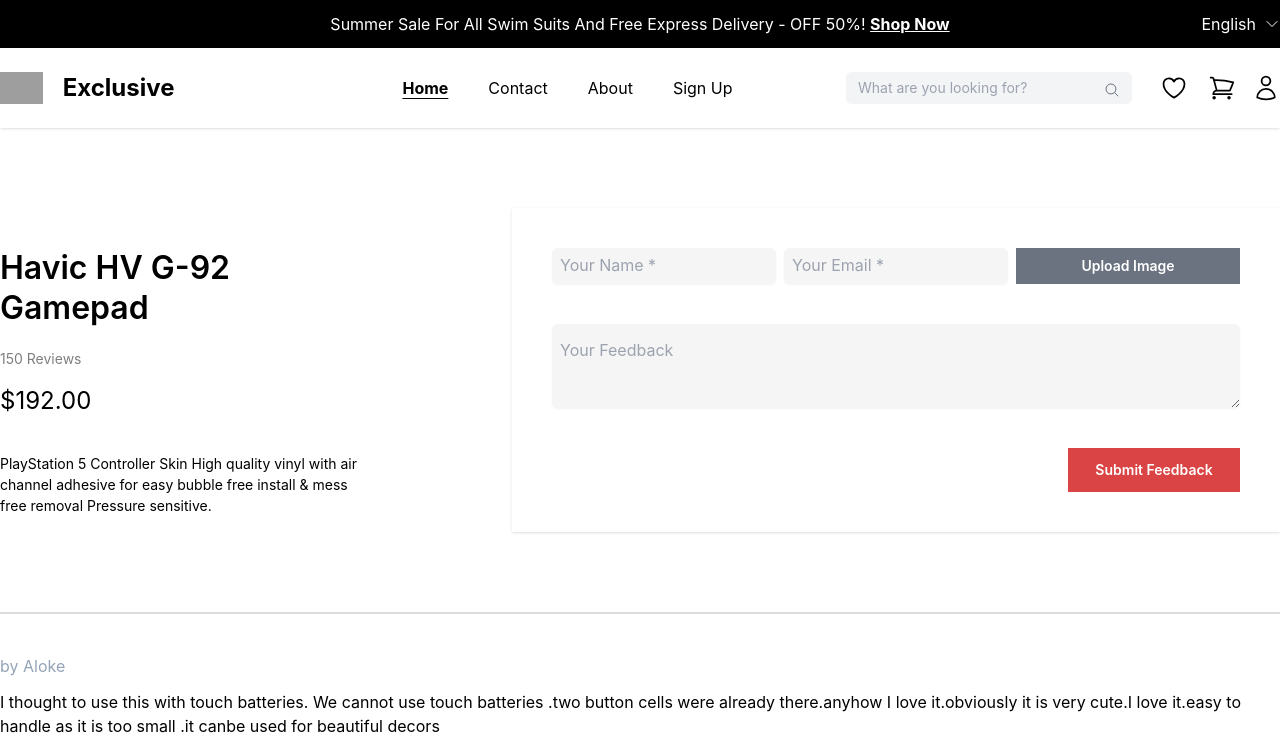
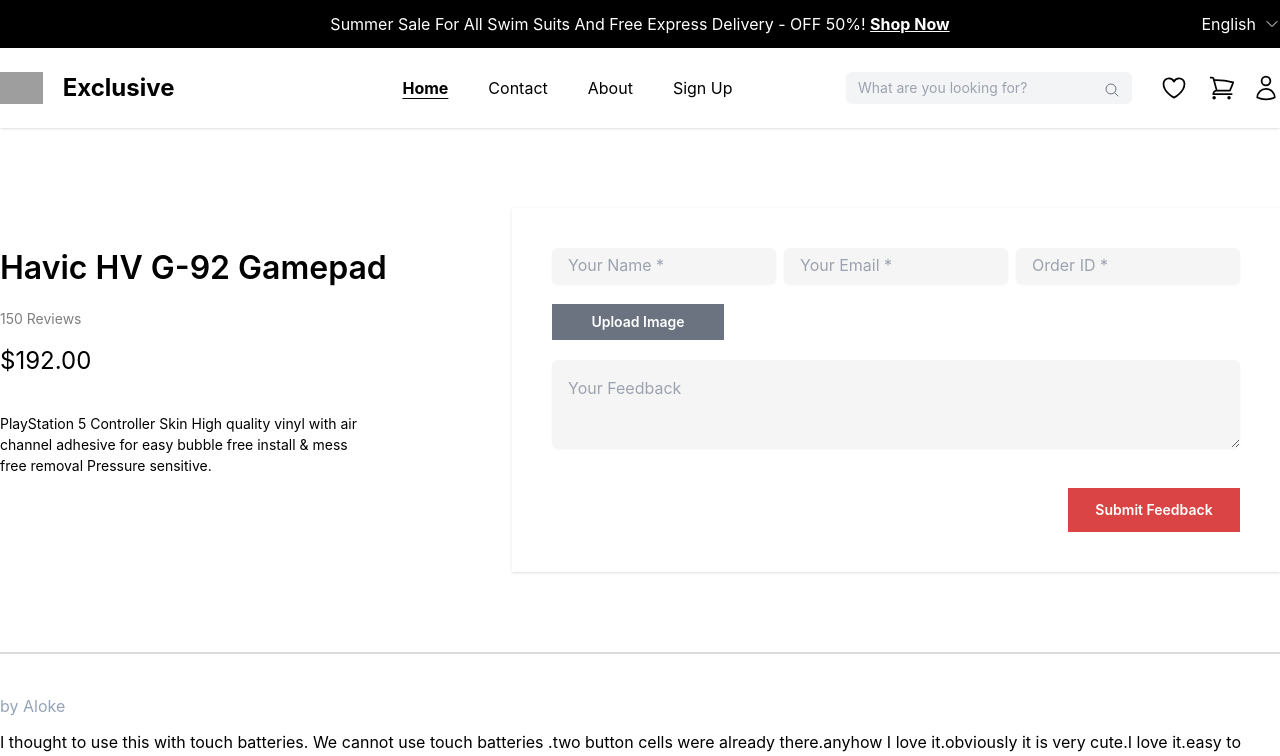
Before and after one commit to Ruchirakavinda/fakefeedback-frontend, a React (Create React App) app: page / in a window 1280 px wide. Shown: the top 756 px of the page. Built offline with nearby package versions, Linux system fonts and the light colour scheme; grey boxes are pictures that could not be loaded.

Commit message:
iamge uploader fixed

```diff
--- a/src/components/HeroForm.js
+++ b/src/components/HeroForm.js
@@ -46,7 +46,7 @@ function HeroForm() {
     <>
       <div className="mx-auto max-w-7xl flex w-full py-20 items-start border-b-2 border-[#DCDCDC]">
         <div className=" w-[40%]  pt-10  ">
-          <div className="text-[32px] w-[70%] text-left font-semibold leading-[40px] pb-5">
+          <div className="text-[32px] w-[90%] text-left font-semibold leading-[40px] pb-5">
             Havic HV G-92 Gamepad
           </div>
           <div className="text-left text-[14px] opacity-50 font-normal pb-5">
@@ -64,7 +64,7 @@ function HeroForm() {
           </div>
         </div>
         <div className="w-[60%]  p-10 shadow ">
-          <div className="grid grid-cols-12 gap-2  pb-10">
+          <div className="grid grid-cols-12 gap-2  pb-5">
             <div class=" col-span-4">
               <input
                 id="email"
@@ -72,7 +72,7 @@ function HeroForm() {
                 type="text"
                 autocomplete="given-name"
                 placeholder="Your Name *"
-                class="block w-full rounded-md border-0 py-1.5 text-gray-900 shadow-sm ring-gray-300 placeholder:text-gray-400 sm:text-sm sm:leading-6 bg-[#F5F5F5] placeholder:text-[16px] placeholder:p-2"
+                class="block w-full rounded-md border-0 py-1.5 text-gray-900 shadow-sm ring-gray-300 placeholder:text-gray-400 sm:text-sm sm:leading-6 bg-[#F5F5F5] p-2  placeholder:text-[16px] placeholder:p-2"
               />
             </div>
             <div className="col-span-4">
@@ -83,10 +83,25 @@ function HeroForm() {
                 type="email"
                 autocomplete="email"
                 placeholder="Your Email *"
-                class="block w-full rounded-md border-0 py-1.5 text-gray-900 shadow-sm ring-gray-300 placeholder:text-gray-400  sm:text-sm sm:leading-6 bg-[#F5F5F5]  placeholder:text-[16px] placeholder:p-2"
+                class="block w-full rounded-md border-0 py-1.5 text-gray-900 shadow-sm ring-gray-300 placeholder:text-gray-400  sm:text-sm sm:leading-6 bg-[#F5F5F5] p-2  placeholder:text-[16px] placeholder:p-2"
               />
             </div>
+
             <div className="col-span-4">
+              {" "}
+              <input
+                id="text"
+                name="Order ID"
+                type="text"
+                autocomplete="text"
+                placeholder="Order ID *"
+                class="block w-full rounded-md border-0 py-1.5 text-gray-900 shadow-sm ring-gray-300 placeholder:text-gray-400  sm:text-sm sm:leading-6 bg-[#F5F5F5] p-2 placeholder:text-[16px] placeholder:p-2"
+              />
+            </div>
+          </div>
+
+          <div className="pb-5 w-full flex justify-start gap-5">
+            <div className="w-1/4">
               <button
                 type="button"
                 class="text-sm font-semibold leading-6 bg-gray-500 w-[100%] h-[36px] text-[#ffffff]"
@@ -94,29 +109,32 @@ function HeroForm() {
               >
                 Upload Image
               </button>
-              <input
-                type="file"
-                accept="image/*"
-                style={{ display: "none" }}
-                ref={fileInputRef}
-                onChange={handleImageChange}
-              />
+            </div>
+            <div className="pb-3 ">
               {base64Image ? (
-                <div className="w-50 mt-5">
+                <div className="w-50">
                   <img src={base64Image} alt="Uploaded" />
                 </div>
               ) : (
                 <></>
               )}
             </div>
+            <input
+              type="file"
+              accept="image/*"
+              style={{ display: "none" }}
+              ref={fileInputRef}
+              onChange={handleImageChange}
+            />
           </div>
+
           <div className="text-left pb-10">
             <textarea
               id="about"
               name="about"
               rows="3"
               placeholder="Your Feedback"
-              className=" placeholder:text-[16px] placeholder:p-2 block w-full rounded-md border-0 py-1.5 text-gray-900 shadow-sm bg-[#F5F5F5] placeholder:text-gray-400 sm:text-sm sm:leading-6"
+              className=" placeholder:text-[16px] placeholder:p-2 block w-full rounded-md border-0  text-gray-900 p-2  shadow-sm bg-[#F5F5F5] placeholder:text-gray-400 sm:text-sm sm:leading-6"
             ></textarea>
           </div>
 
```
